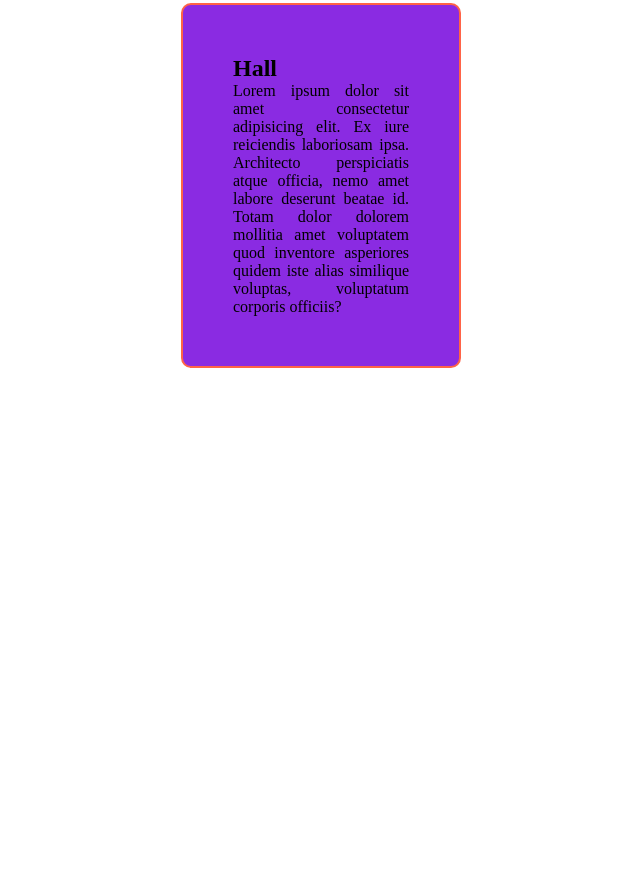
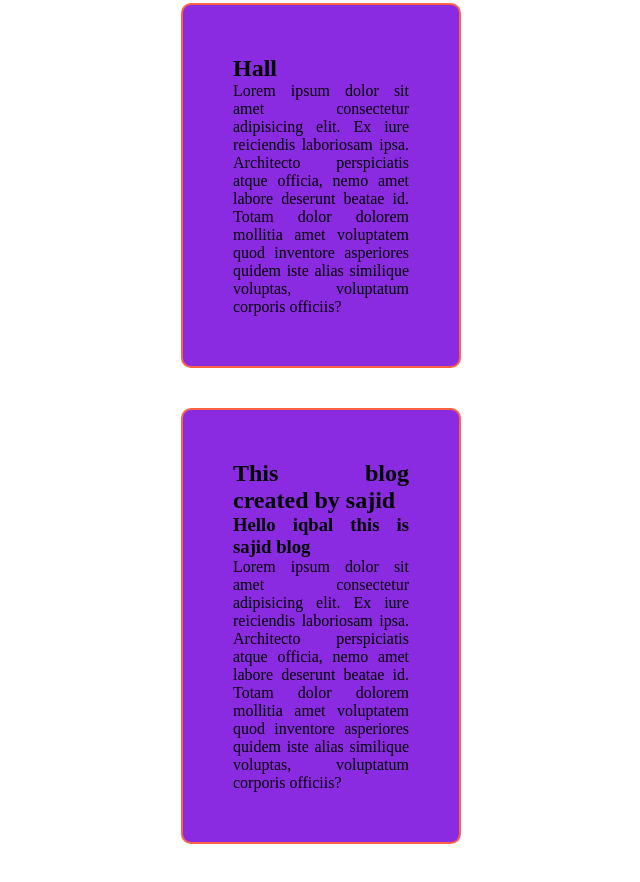
Before and after one commit to mdiqbalkhan/my-first-github-repo, a plain HTML site: page index.html in a window 1280 px wide. Shown: the part 1316-2198 px from the top of the page, without its empty margins (319-959 px from the left). Before the commit the page ends 1724 px from the top, so only its background shows below. Drawn offline with Linux system fonts and the light colour scheme.

Commit message:
this is sajid commit

```diff
--- a/index.html
+++ b/index.html
@@ -47,6 +47,11 @@
 
         <p>Lorem ipsum dolor sit amet consectetur adipisicing elit. Ex iure reiciendis laboriosam ipsa. Architecto perspiciatis atque officia, nemo amet labore deserunt beatae id. Totam dolor dolorem mollitia amet voluptatem quod inventore asperiores quidem iste alias similique voluptas, voluptatum corporis officiis?</p>
     </div>
+    <div class="iqbal">
+        <h2>This blog created by sajid </h2>
+        <h3>Hello iqbal this is sajid blog </h3>
+        <p>Lorem ipsum dolor sit amet consectetur adipisicing elit. Ex iure reiciendis laboriosam ipsa. Architecto perspiciatis atque officia, nemo amet labore deserunt beatae id. Totam dolor dolorem mollitia amet voluptatem quod inventore asperiores quidem iste alias similique voluptas, voluptatum corporis officiis?</p>
+    </div>
 
 
 
```
